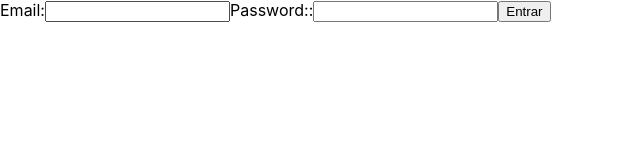
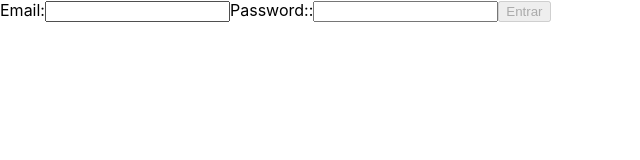
Before and after one commit to Gonzagadavid/project-trybewallet, a React (Create React App) app: page / in a window 1280 px wide. Shown: the top 160 px of the page, without its empty margins (0-640 px from the left). Built offline with nearby package versions, Linux system fonts and the light colour scheme.

Commit message:
adiconado o estado notValid no componente Login, e desenvolvido o metodo checkvalid para a validacao do email e do numero de caracteres usado na senha, habilitando e desabilitando o botao entrar quando valido e quando invalido consecutivamente conforme especificado no requisito 2

```diff
--- a/src/pages/Login.js
+++ b/src/pages/Login.js
@@ -7,17 +7,26 @@ class Login extends React.Component {
     this.state = {
       email: '',
       password: '',
+      notValid: true,
     };
     this.handleChange = this.handleChange.bind(this);
+    this.checkValidation = this.checkValidation.bind(this);
   }
 
   handleChange({ target }) {
     const { name, value } = target;
-    this.setState({ [name]: value });
+    this.setState({ [name]: value }, () => this.checkValidation());
+  }
+
+  checkValidation() {
+    const { email, password } = this.state;
+    const minChars = 5;
+    const validation = !(/\w+@\w+.com/.test(email) && password.length > minChars);
+    this.setState({ notValid: validation });
   }
 
   render() {
-    const { email, password } = this.state;
+    const { email, password, notValid } = this.state;
     return (
       <div>
         <Input
@@ -36,7 +45,7 @@ class Login extends React.Component {
           value={ password }
           change={ this.handleChange }
         />
-        <button type="button">Entrar</button>
+        <button type="button" disabled={ notValid }>Entrar</button>
       </div>
     );
   }
```
Also changed, not shown: 1 other file (tests, documents, lock files or other folders).
